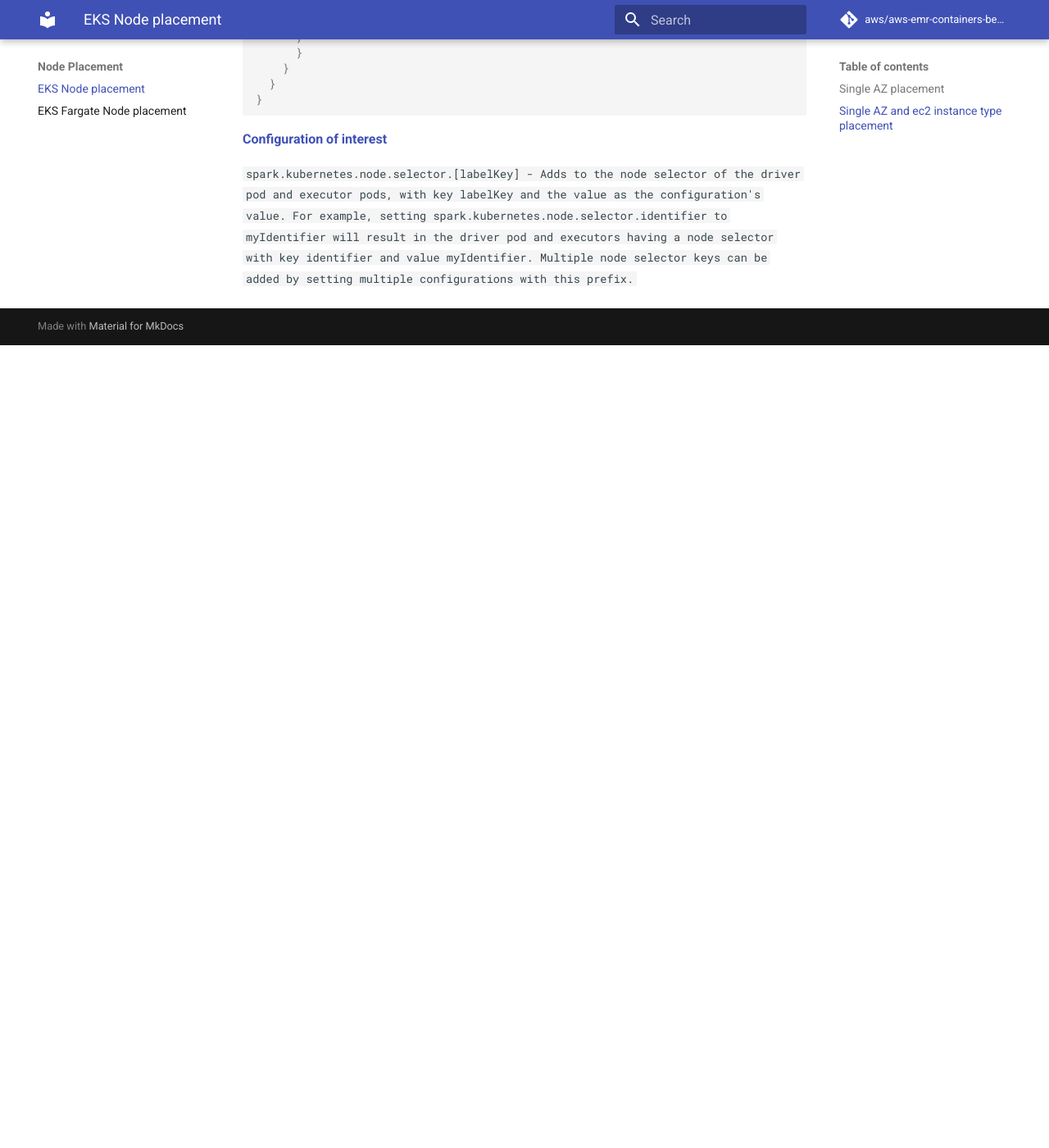
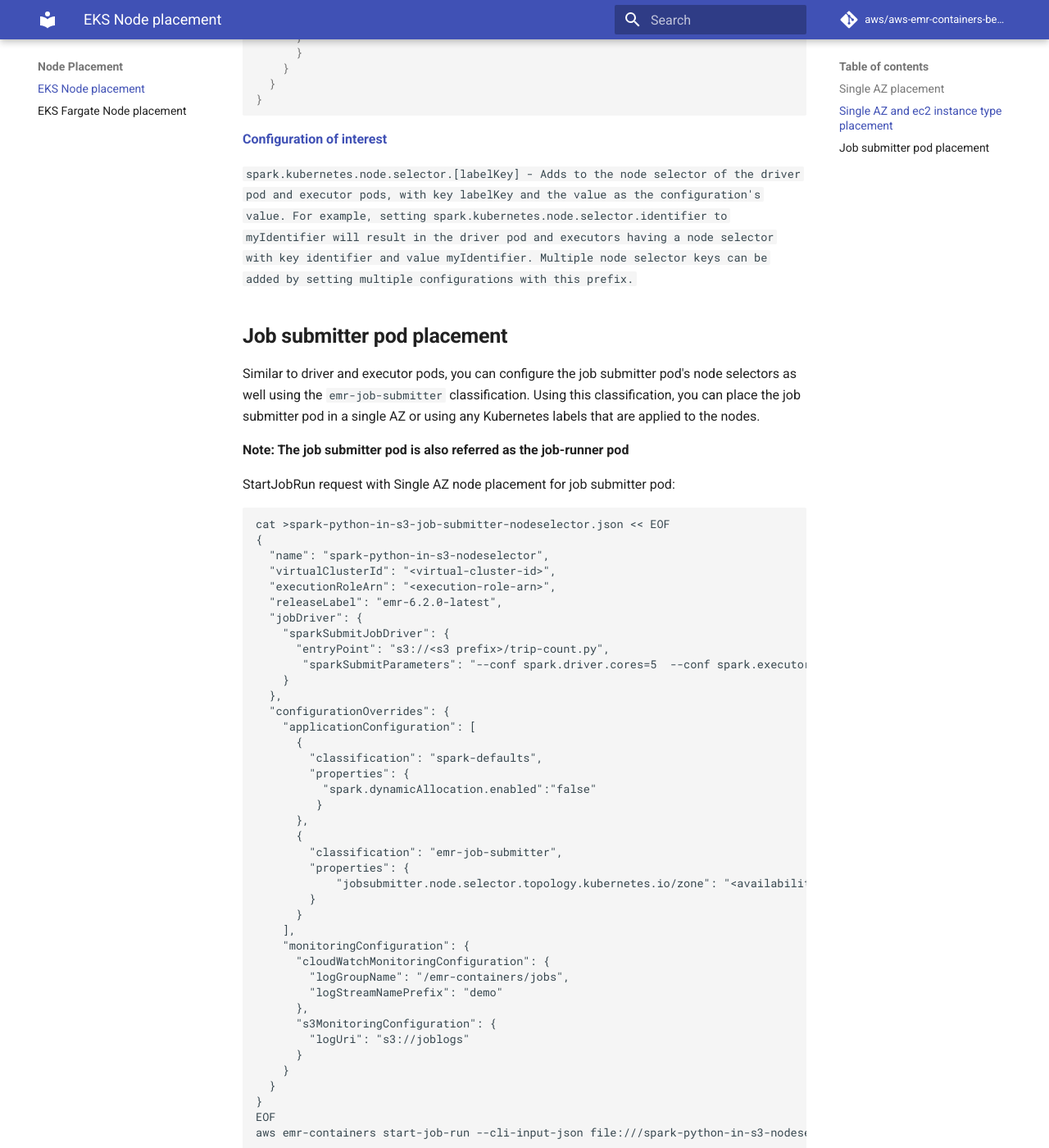
Before and after one commit to aws/aws-emr-containers-best-practices, an MkDocs documentation site: the page built from content/node-placement/docs/eks-node-placement.md, in a window 1280 px wide and 1400 px high, scrolled down 2449 px. Shown: the whole window at 82% size. Built offline with MkDocs 1.6.1 and Material for MkDocs 9.7.7, drawn with Linux system fonts in a browser that asks for light colours; comment, search, counter and statistics services are not loaded; before the commit the page ends 2870 px from its top, so only the background shows below that; some of the changed text lies outside the part shown.

Commit message:
Modified node placement guide to include job runner pod's node selector classification

````diff
--- a/content/node-placement/docs/eks-node-placement.md
+++ b/content/node-placement/docs/eks-node-placement.md
@@ -109,3 +109,107 @@ Multiple key value pairs for spark.kubernetes.node.selector.[labelKey] can be pa
 **[Configuration of interest](http://spark.apache.org/docs/latest/running-on-kubernetes.html)**
 
 `spark.kubernetes.node.selector.[labelKey] - Adds to the node selector of the driver pod and executor pods, with key labelKey and the value as the configuration's value. For example, setting spark.kubernetes.node.selector.identifier to myIdentifier will result in the driver pod and executors having a node selector with key identifier and value myIdentifier. Multiple node selector keys can be added by setting multiple configurations with this prefix.`
+
+
+
+## **Job submitter pod placement**
+
+Similar to driver and executor pods, you can configure the job submitter pod's node selectors as well using the `emr-job-submitter` classification.
+Using this classification, you can place the job submitter pod in a single AZ or using any Kubernetes labels that are applied to the nodes.
+
+**Note: The job submitter pod is also referred as the job-runner pod**
+
+StartJobRun request with Single AZ node placement for job submitter pod:
+
+```
+cat >spark-python-in-s3-job-submitter-nodeselector.json << EOF
+{
+  "name": "spark-python-in-s3-nodeselector",
+  "virtualClusterId": "<virtual-cluster-id>",
+  "executionRoleArn": "<execution-role-arn>",
+  "releaseLabel": "emr-6.2.0-latest",
+  "jobDriver": {
+    "sparkSubmitJobDriver": {
+      "entryPoint": "s3://<s3 prefix>/trip-count.py",
+       "sparkSubmitParameters": "--conf spark.driver.cores=5  --conf spark.executor.memory=20G --conf spark.driver.memory=15G --conf spark.executor.cores=6"
+    }
+  },
+  "configurationOverrides": {
+    "applicationConfiguration": [
+      {
+        "classification": "spark-defaults",
+        "properties": {
+          "spark.dynamicAllocation.enabled":"false"
+         }
+      },
+      {
+        "classification": "emr-job-submitter",
+        "properties": {
+            "jobsubmitter.node.selector.topology.kubernetes.io/zone": "<availability zone>"
+        }
+      }
+    ],
+    "monitoringConfiguration": {
+      "cloudWatchMonitoringConfiguration": {
+        "logGroupName": "/emr-containers/jobs",
+        "logStreamNamePrefix": "demo"
+      },
+      "s3MonitoringConfiguration": {
+        "logUri": "s3://joblogs"
+      }
+    }
+  }
+}
+EOF
+aws emr-containers start-job-run --cli-input-json file:///spark-python-in-s3-nodeselector.json
+```
+
+StartJobRun request with single AZ and ec2 instance type placement for job submitter pod:
+
+
+```
+{
+  "name": "spark-python-in-s3-nodeselector",
+  "virtualClusterId": "<virtual-cluster-id>",
+  "executionRoleArn": "<execution-role-arn>",
+  "releaseLabel": "emr-6.2.0-latest",
+  "jobDriver": {
+    "sparkSubmitJobDriver": {
+      "entryPoint": "s3://<s3 prefix>/trip-count.py",
+       "sparkSubmitParameters": "--conf spark.driver.cores=5  --conf spark.kubernetes.pyspark.pythonVersion=3 --conf spark.executor.memory=20G --conf spark.driver.memory=15G --conf spark.executor.cores=6 --conf spark.sql.shuffle.partitions=1000"
+    }
+  },
+  "configurationOverrides": {
+    "applicationConfiguration": [
+      {
+        "classification": "spark-defaults",
+        "properties": {
+          "spark.dynamicAllocation.enabled":"false",
+         }
+      },
+      {
+        "classification": "emr-job-submitter",
+        "properties": {
+            "jobsubmitter.node.selector.topology.kubernetes.io/zone": "<availability zone>",
+            "jobsubmitter.node.selector.node.kubernetes.io/instance-type":"m5.4xlarge"
+        }
+      }
+    ],
+    "monitoringConfiguration": {
+      "cloudWatchMonitoringConfiguration": {
+        "logGroupName": "/emr-containers/jobs",
+        "logStreamNamePrefix": "demo"
+      },
+      "s3MonitoringConfiguration": {
+        "logUri": "s3://joblogs"
+      }
+      }
+      }
+    }
+  }
+}
+```
+
+Configurations of interest:
+
+`jobsubmitter.node.selector.[labelKey]`: Adds to the node selector of the job submitter pod, with key `labelKey` and the value as the configuration's value. For example, setting `jobsubmitter.node.selector.identifier` to `myIdentifier` will result in the job-runner pod having a node selector with key identifier and value `myIdentifier`. Multiple node selector keys can be added by setting multiple configurations with this prefix.
````
